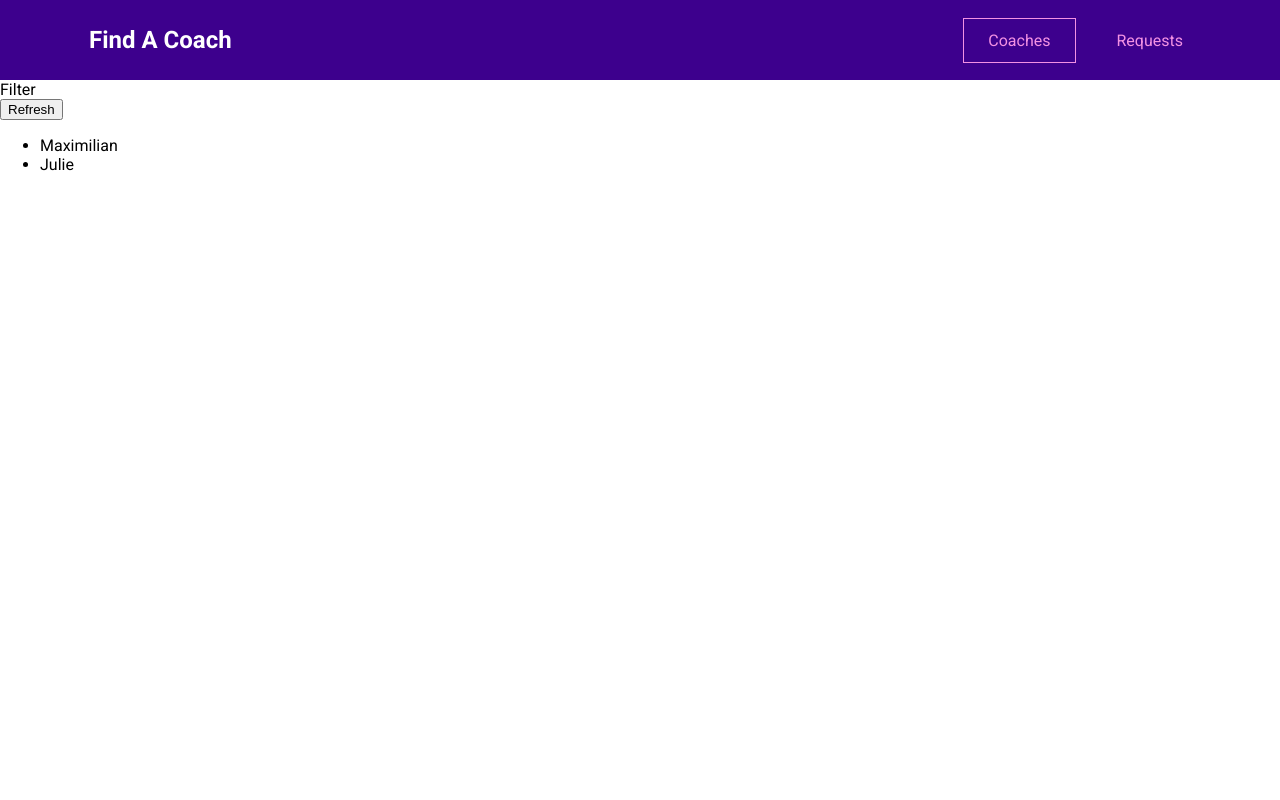
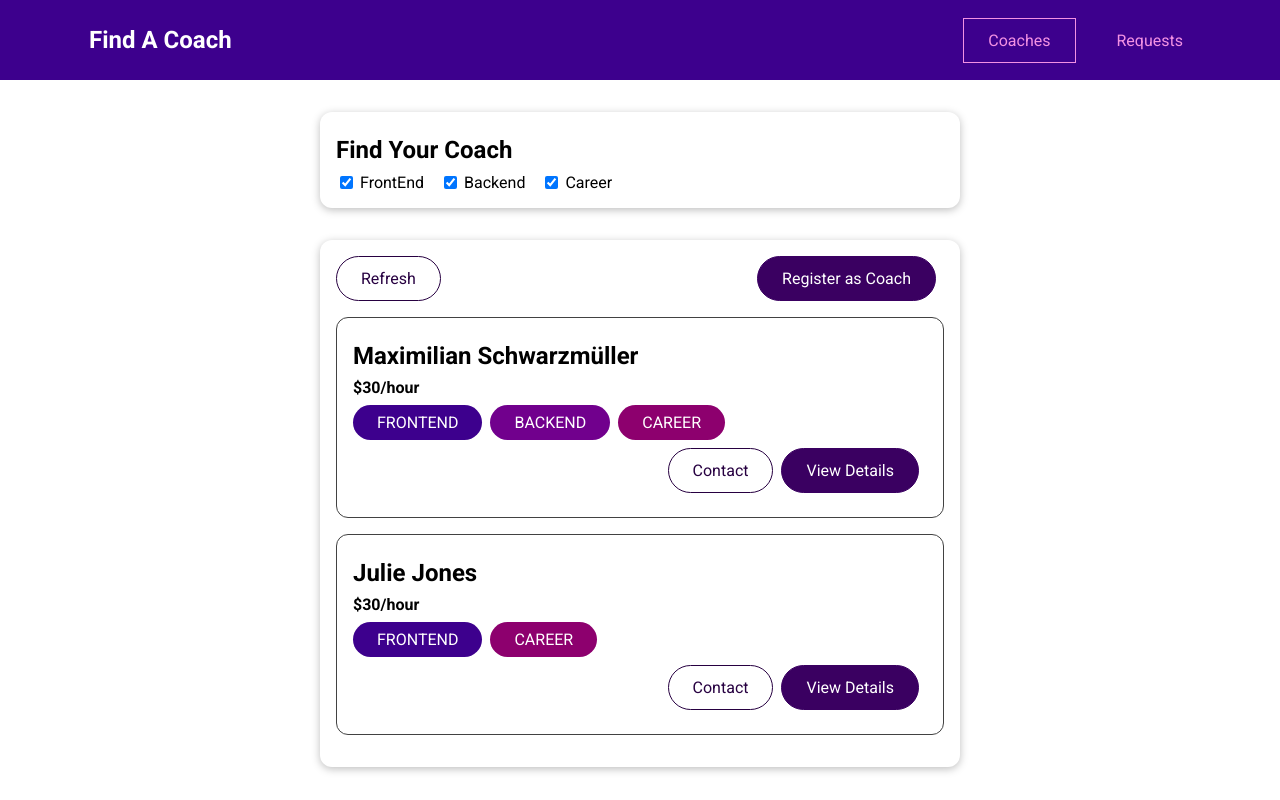
Before and after one commit to wahyualfarisi/v-coach-finder, a Vue app: page /coaches in a window 1280 px wide. Built offline with nearby package versions, Linux system fonts and the light colour scheme.

Commit message:
create filter coach

```diff
--- /dev/null
+++ b/src/components/coaches/CoachFilter.vue
@@ -0,0 +1,67 @@
+<template>
+    <base-card>
+        <h2>Find Your Coach</h2>
+        <span class="filter-option">
+            <input type="checkbox" id="frontend" checked @change="setFilter" />
+            <label for="frontend">FrontEnd</label>
+        </span>
+        <span class="filter-option">
+            <input type="checkbox" id="backend" checked @change="setFilter" />
+            <label for="backend">Backend</label>
+        </span>
+        <span class="filter-option">
+            <input type="checkbox" id="career" checked @change="setFilter" />
+            <label for="career">Career</label>
+        </span>
+    </base-card>
+</template>
+<script>
+export default {
+    emits: ['change-filter'],
+    data(){
+        return {
+            filters: {
+                frontend: true,
+                backend: true,
+                career: true
+            }
+        }
+    },
+    methods: {
+        setFilter(e){
+            const inputId = e.target.id;
+            const isActive = e.target.checked;
+            const updatedFilters = {
+                ...this.filters,
+                [inputId]: isActive
+            }
+            this.filters = updatedFilters;
+
+            //emit event
+            this.$emit('change-filter', updatedFilters);
+        }
+    }
+}
+</script>
+<style scoped>
+    h2 {
+        margin: 0.5rem 0;
+    }
+
+    .filter-option {
+        margin-right: 1rem;
+    }
+
+    .filter-option label,
+    .filter-option input {
+        vertical-align: middle;
+    }
+
+    .filter-option label {
+        margin-left: 0.25rem;
+    }
+
+    .filter-option.active label {
+        font-weight: bold;
+    }
+</style>
--- /dev/null
+++ b/src/components/coaches/CoachItem.vue
@@ -0,0 +1,74 @@
+<template>
+    <li>
+        <h3>{{ fullName }}</h3>
+        <h4>${{ rate }}/hour</h4>
+        <div>
+            <base-badge v-for="area in areas" :key="area" :type="area" :title="area" />
+        </div>
+        <div class="actions">
+            <base-button mode="outline" link :to="toContactLink">Contact</base-button>
+            <base-button link :to="toCoachDetailLink">View Details</base-button>
+        </div>
+    </li>
+</template>
+
+<script>
+export default {
+    props: {
+        id: {
+            required: true
+        },
+        firstName: {
+            required: true
+        },
+        lastName: {
+            required: true
+        },
+        rate: {
+            required: true
+        },
+        areas: {
+            required: true,
+            default: []
+        }
+    },
+    computed: {
+        fullName(){
+            return this.firstName + ' '+ this.lastName
+        },
+        toContactLink(){
+            return `${this.$route.path}/${this.id}/contact`
+        },
+        toCoachDetailLink(){
+            return `${this.$route.path}/${this.id}`
+        }
+    }
+}
+</script>
+
+<style scoped>
+    li {
+        margin: 1rem 0;
+        border: 1px solid #424242;
+        border-radius: 12px;
+        padding: 1rem;
+    }
+
+    h3 {
+        font-size: 1.5rem;
+    }
+
+    h3,
+    h4 {
+        margin: 0.5rem 0;
+    }
+
+    div {
+        margin: 0.5rem 0;
+    }
+
+    .actions {
+        display: flex;
+        justify-content: flex-end;
+    }
+</style>
--- /dev/null
+++ b/src/components/ui/BaseBadge.vue
@@ -0,0 +1,38 @@
+<template>
+    <span class="badge" :class="type">{{ text }}</span>
+</template>
+<script>
+export default {
+    props: ['type','title'],
+    computed: {
+        text(){
+            return this.title.toUpperCase()
+        }
+    }
+}
+</script>
+<style scoped>
+    .badge {
+        background-color: #ccc;
+        color: #252525;
+        border-radius: 30px;
+        padding: 0.5rem 1.5rem;
+        display: inline-block;
+        margin-right: 0.5rem;
+    }
+
+    .frontend {
+        background-color: #3d008d;
+        color: white;
+    }
+
+    .backend {
+        background-color: #71008d;
+        color: white;
+    }
+
+    .career {
+        background-color: #8d006e;
+        color: white;
+    }
+</style>
--- /dev/null
+++ b/src/components/ui/BaseButton.vue
@@ -0,0 +1,71 @@
+<template>
+    <button v-if="!link" :class="mode">
+        <slot />
+    </button>
+    <router-link v-else :to="to" :class="mode">
+        <slot />
+    </router-link>
+</template>
+<script>
+export default {
+    props: {
+        link: {
+            type: Boolean,
+            required: false,
+            default: false
+        },
+        to: {
+            type: String,
+            required: false,
+            default: '/'
+        },
+        mode: {
+            type: String,
+            required: false,
+            defalt: null
+        }
+    }
+}
+</script>
+<style scoped>
+    button,
+    a {
+        text-decoration: none;
+        padding: 0.75rem 1.5rem;
+        font: inherit;
+        background-color: #3a0061;
+        border: 1px solid #3a0061;
+        color: white;
+        cursor: pointer;
+        border-radius: 30px;
+        margin-right: 0.5rem;
+        display: inline-block;
+    }
+
+    a:hover,
+    a:active,
+    button:hover,
+    button:active {
+        background-color: #270041;
+        border-color: #270041;
+    }
+
+    .flat {
+        background-color: transparent;
+        color: #3a0061;
+        border: none;
+    }
+
+    .outline {
+        background-color: transparent;
+        border-color: #270041;
+        color: #270041;
+    }
+
+    .flat:hover,
+    .flat:active,
+    .outline:hover,
+    .outline:active {
+        background-color: #edd2ff;
+    }
+</style>
--- /dev/null
+++ b/src/components/ui/BaseCard.vue
@@ -0,0 +1,15 @@
+<template>
+    <div class="card">
+        <slot></slot>
+    </div>
+</template>
+
+<style scoped>
+    .card {
+        border-radius: 12px;
+        box-shadow: 0 2px 8px rgba(0, 0, 0, 0.26);
+        padding: 1rem;
+        margin: 2rem auto;
+        max-width: 40rem;
+    }
+</style>
--- a/src/main.js
+++ b/src/main.js
@@ -2,9 +2,15 @@ import { createApp } from 'vue';
 import App from './App.vue';
 import router from './router.js';
 import store from './store/index';
+import BaseCard from './components/ui/BaseCard.vue';
+import BaseBadge from './components/ui/BaseBadge.vue';
+import BaseButton from './components/ui/BaseButton.vue';
 
 const app = createApp(App);
 
 app.use(router);
 app.use(store);
+app.component('base-card', BaseCard);
+app.component('base-badge', BaseBadge);
+app.component('base-button', BaseButton);
 app.mount('#app');
--- a/src/pages/coaches/CoachDetails.vue
+++ b/src/pages/coaches/CoachDetails.vue
@@ -1,4 +1,53 @@
 <template>
-    <h1>Coach Details</h1>
-    <router-view />
+    <section>
+        <base-card>
+            <h2>{{ fullName }}</h2>
+            <h3>${{ rate }}/hour</h3>
+        </base-card>
+    </section>
+    <section>
+        <base-card>
+            <header>
+                <h2>Interested ? Reach out now!</h2>
+                <base-button link :to="contactLink">Contact</base-button>
+            </header>
+            <router-view></router-view>
+        </base-card>
+    </section>
+    <section>
+        <base-card>
+            <base-badge v-for="area in areas" :key="area" :type="area" :title="area"></base-badge>
+            <p>{{ descriptions }}</p>
+        </base-card>
+    </section>
 </template>
+<script>
+export default {
+    props: ['id'],
+    data() {
+        return {
+            selectedCoach: null
+        }
+    },
+    created(){
+        this.selectedCoach = this.$store.getters['coaches/coaches'].find(el => el.id === this.id);
+    },
+    computed: {
+        fullName(){
+            return this.selectedCoach.firstName + ' '+ this.selectedCoach.lastName
+        },
+        contactLink(){
+            return `/coaches/` + this.id + '/contact'
+        },
+        areas(){
+            return this.selectedCoach.areas
+        },
+        rate(){
+            return this.selectedCoach.rate
+        },
+        descriptions(){
+            return this.selectedCoach.descriptions
+        }
+    }
+}
+</script>
--- a/src/pages/coaches/CoachesLists.vue
+++ b/src/pages/coaches/CoachesLists.vue
@@ -1,24 +1,94 @@
 <template>
-    <section>Filter</section>
     <section>
-        <div class="controls">
-            <button>Refresh</button>
-        </div>
-        <ul v-if="hasCoaches">
-            <li v-for=" (c, index) in filteredCoaches" :key="index">{{ c.firstName }}</li>
-        </ul>
-        <h3 v-else>No Coaches Found</h3>
+        <coach-filter
+            @change-filter="changeFilterHandler"
+        ></coach-filter>
     </section>
+    <base-card>
+        <section>
+            <div class="controls">
+                <base-button mode="outline">Refresh</base-button>
+                <base-button link to="/register">Register as Coach</base-button>
+            </div>
+            <ul v-if="hasCoaches">
+                <coach-item
+                    v-for=" (c, index) in filteredCoaches"
+                    :key="index"
+                    :id="c.id"
+                    :firstName="c.firstName"
+                    :lastName="c.lastName"
+                    :rate="c.hourlyRate"
+                    :areas="c.areas"
+                ></coach-item>
+            </ul>
+            <h3 v-else>No Coaches Found</h3>
+        </section>
+    </base-card>
 </template>
 <script>
+import CoachItem from './../../components/coaches/CoachItem.vue';
+import CoachFilter from './../../components/coaches/CoachFilter.vue';
 export default {
+   components: {
+       CoachItem,
+       CoachFilter
+   },
+   data(){
+
+       return {
+           activeFilter: {
+               frontend: true,
+               backend: true,
+               career: true
+           }
+       }
+
+   },
    computed: {
+
        filteredCoaches(){
-           return this.$store.getters['coaches/coaches']
+           const coaches = this.$store.getters['coaches/coaches']
+           return coaches.filter(coach => {
+               if(this.activeFilter.frontend && coach.areas.includes('frontend')) {
+                   return true;
+               }
+
+               if(this.activeFilter.backend && coach.areas.includes('backend') ) {
+                   return true;
+               }
+
+               if(this.activeFilter.career && coach.areas.includes('career')) {
+                   return true;
+               }
+
+               return false
+           });
        },
+
        hasCoaches(){
            return this.$store.getters['coaches/hasCoaches']
        }
+
+   },
+   methods: {
+
+       changeFilterHandler(updatedFilter){
+           this.activeFilter = updatedFilter;
+       }
+
    }
 }
 </script>
+
+<style  scoped>
+    ul {
+        list-style: none;
+        margin: 0;
+        padding: 0;
+    }
+
+    .controls {
+        display: flex;
+        justify-content: space-between;
+    }
+</style>
--- a/src/router.js
+++ b/src/router.js
@@ -11,9 +11,14 @@ const router = createRouter({
     routes: [
         { path: '/', redirect: '/coaches'},
         { path: '/coaches', component: CoachesLists },
-        { path: '/coaches/:id', component: CoachDetails, children: [
-            { path: 'contact', component: ContactCoach }
-        ] },
+        {
+            path: '/coaches/:id',
+            component: CoachDetails,
+            props: true, //parsing id from url into a props
+            children: [
+                { path: 'contact', component: ContactCoach }
+            ]
+        },
         { path: '/register', component: CoachRegister },
         { path: '/requests', component: RequestReceived },
         { path: '/:notFound()', component: NotFound }
```
